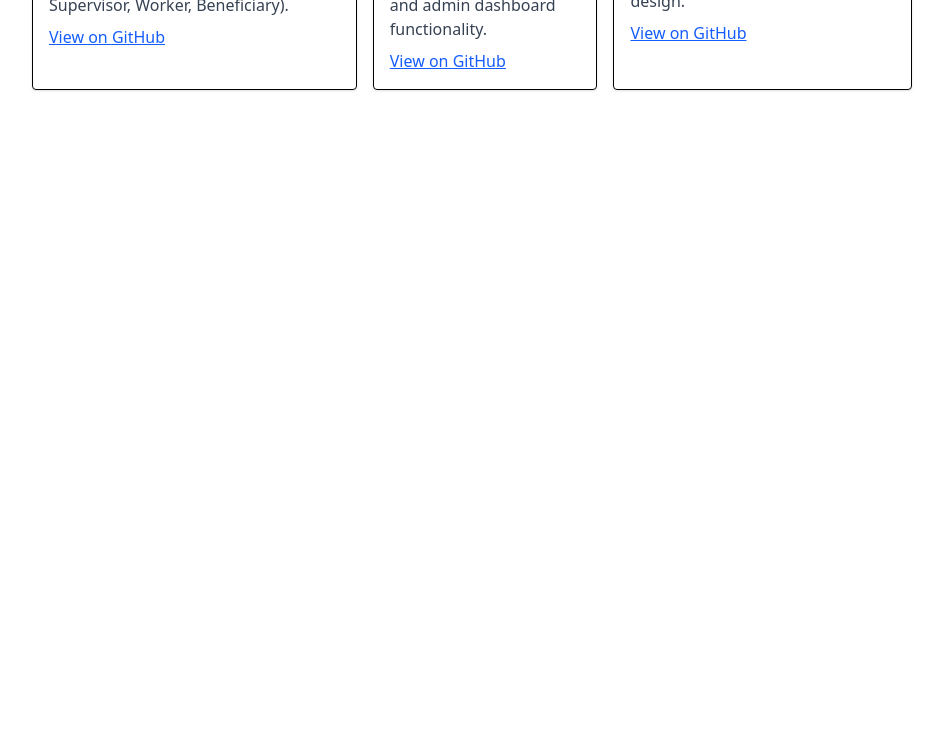
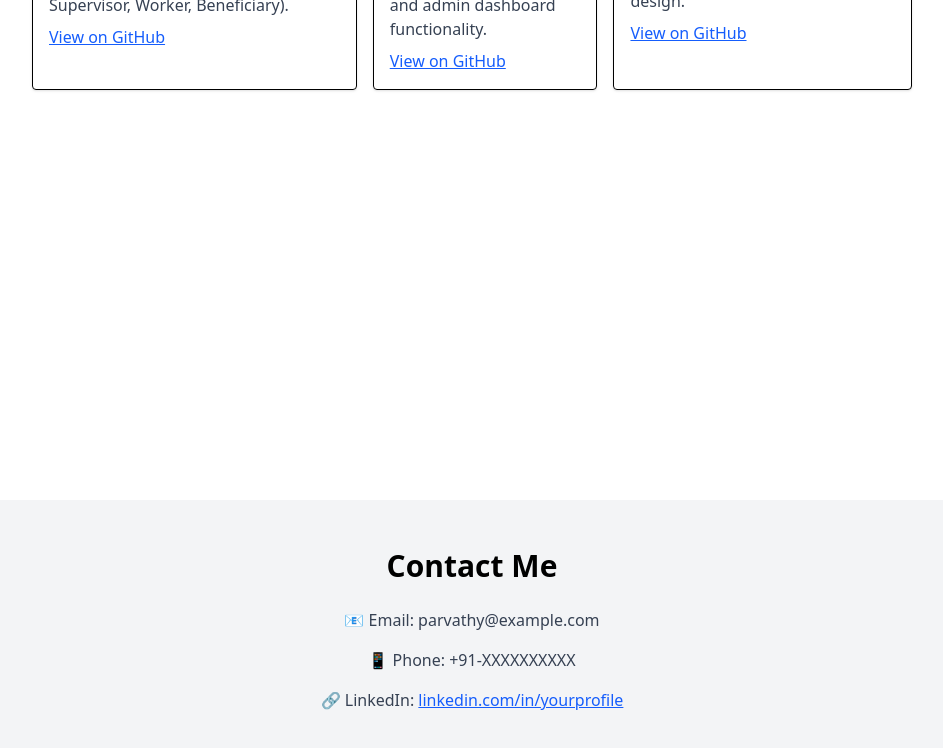
Before and after one commit to parvathy111/Personal_portfolio, a React (Vite) app: page / in a window 1280 px wide. Shown: the part 1964-2712 px from the top of the page, without its empty margins (168-1111 px from the left). Before the commit the page ends 2464 px from the top, so only its background shows below. Built offline with nearby package versions, Linux system fonts and the light colour scheme.

Commit message:
added contact page

```diff
--- a/src/App.jsx
+++ b/src/App.jsx
@@ -4,6 +4,7 @@ import Home from './pages/Home'
 import About from './pages/About'
 import Project from './pages/Project'
 import  './index.css'
+import Contact from './pages/Contact'
 
 
 
@@ -16,6 +17,7 @@ const App = () => {
         <section id="home"><Home /></section>
         <section id="about"><About/></section>
         <section id="project"><Project/></section>
+        <section id="contact"><Contact/></section>
     </main>
     </>
   )
--- /dev/null
+++ b/src/pages/Contact.jsx
@@ -0,0 +1,24 @@
+const Contact = () => {
+  return (
+    <div className="min-h-screen px-4 py-12 bg-gray-100 flex flex-col items-center">
+      <h2 className="text-3xl font-bold mb-6">Contact Me</h2>
+
+      <div className="text-center space-y-4">
+        <p className="text-gray-700">📧 Email: parvathy@example.com</p>
+        <p className="text-gray-700">📱 Phone: +91-XXXXXXXXXX</p>
+        <p className="text-gray-700">
+          🔗 LinkedIn:{" "}
+          <a
+            href="https://linkedin.com/in/yourprofile"
+            target="_blank"
+            className="text-blue-600 underline"
+          >
+            linkedin.com/in/yourprofile
+          </a>
+        </p>
+      </div>
+    </div>
+  );
+};
+
+export default Contact;
```
